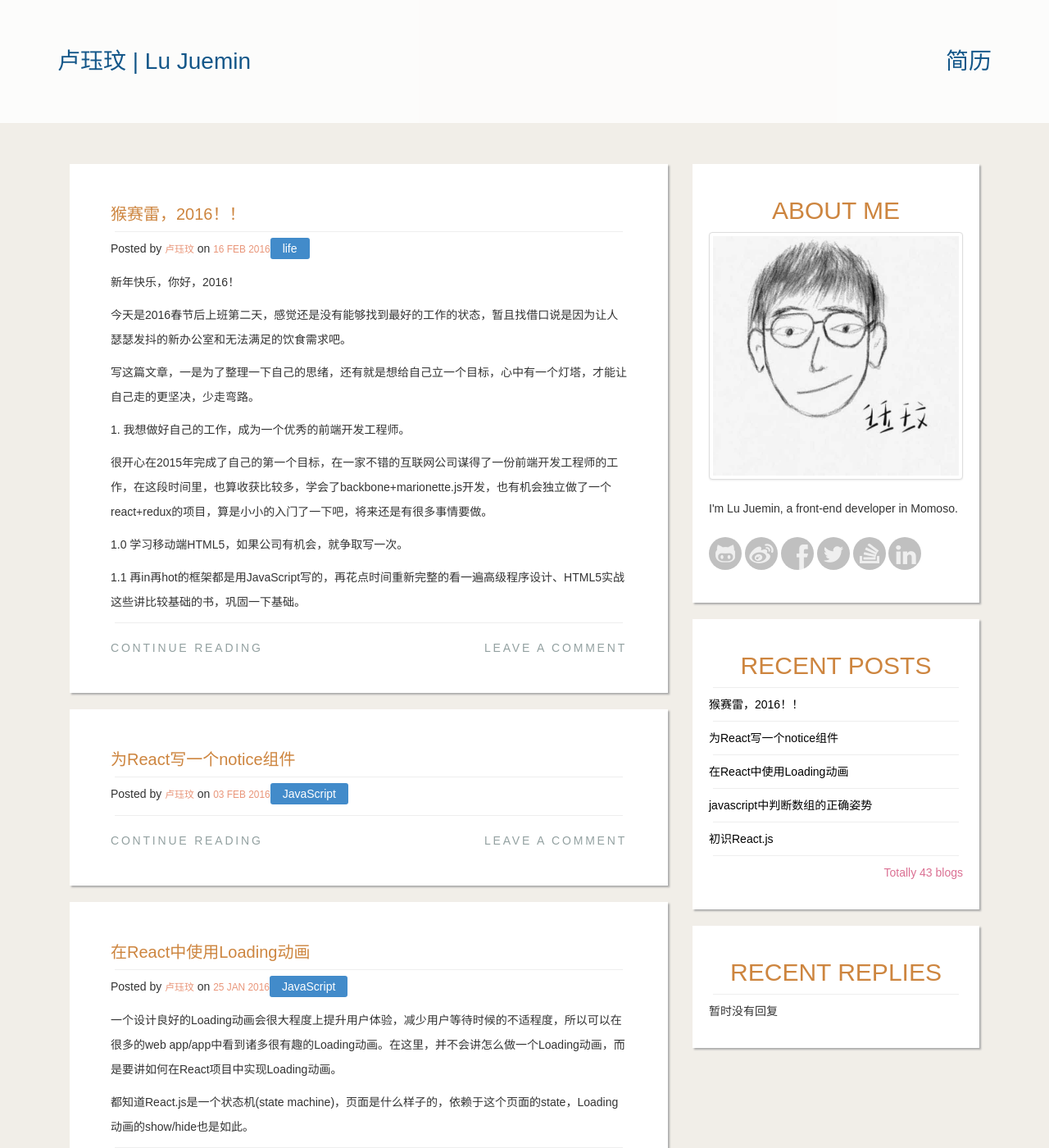
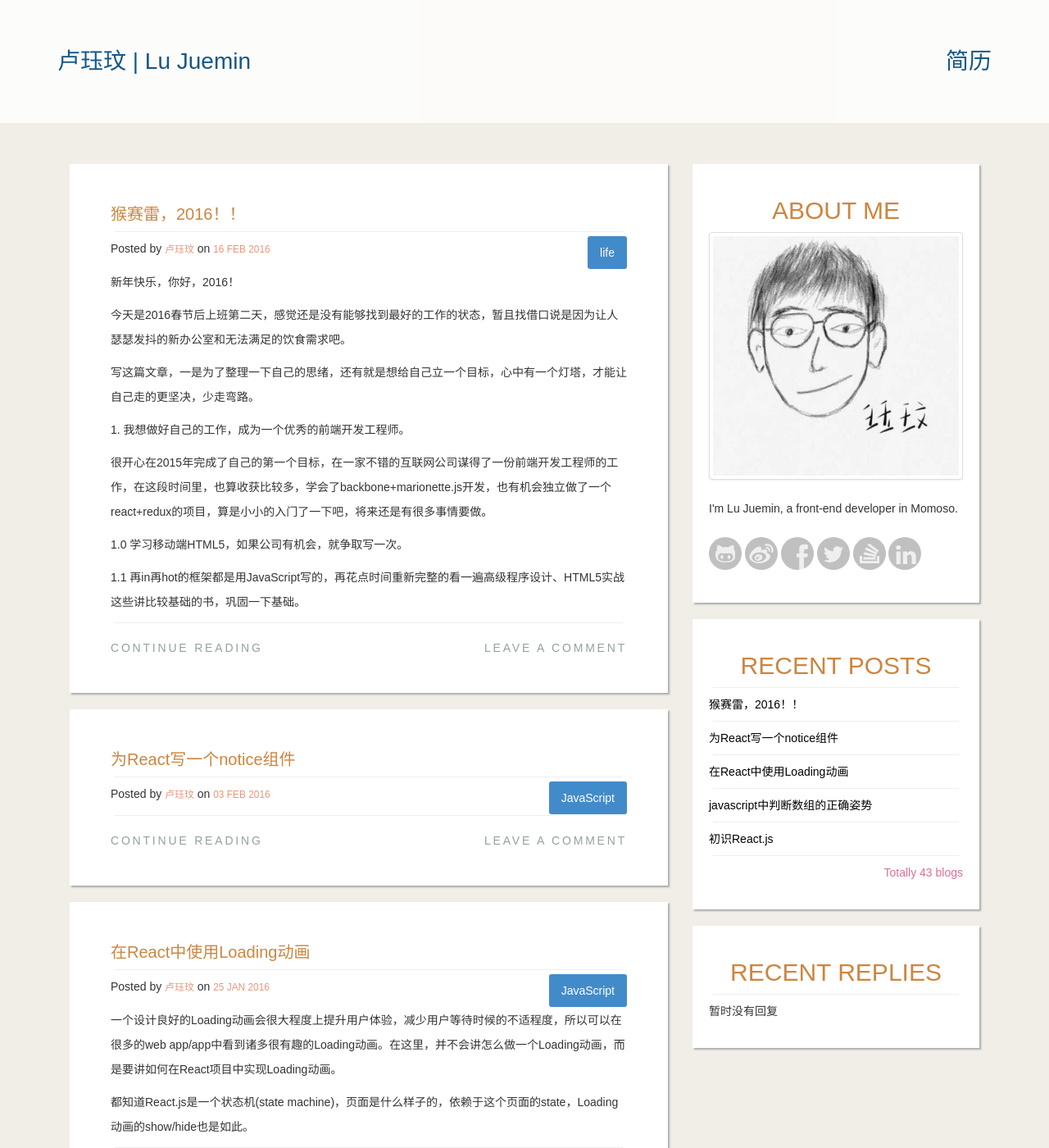
Before and after one commit to juemin90/juemin90.github.io, a Jekyll site: the page built from index.html, in a window 1280 px wide and 1400 px high. Shown: the whole window at 82% size. Built offline with Jekyll 4.4.1, drawn with Linux system fonts in a browser that asks for light colours; nearby versions of some CDN libraries; the list of posts is cut into pages by our own code; comment, search, counter and statistics services are not loaded.

Commit message:
fix: fuck that style

```diff
--- a/css/public.css
+++ b/css/public.css
@@ -137,7 +137,7 @@ article.holder {
 article.holder .post-label {
 	background-color: #428BCA;
 	padding: 5px 15px;
-  text-align: right;
+  float: right;
   border-radius: 3px;
   color: white;
 }
@@ -145,7 +145,7 @@ article.holder .post-label {
 #innerContent .post-label {
 	background-color: #428BCA;
 	padding: 5px 15px;
-  text-align: right;
+  float: right;
   border-radius: 3px;
   color: white;
 }
```
